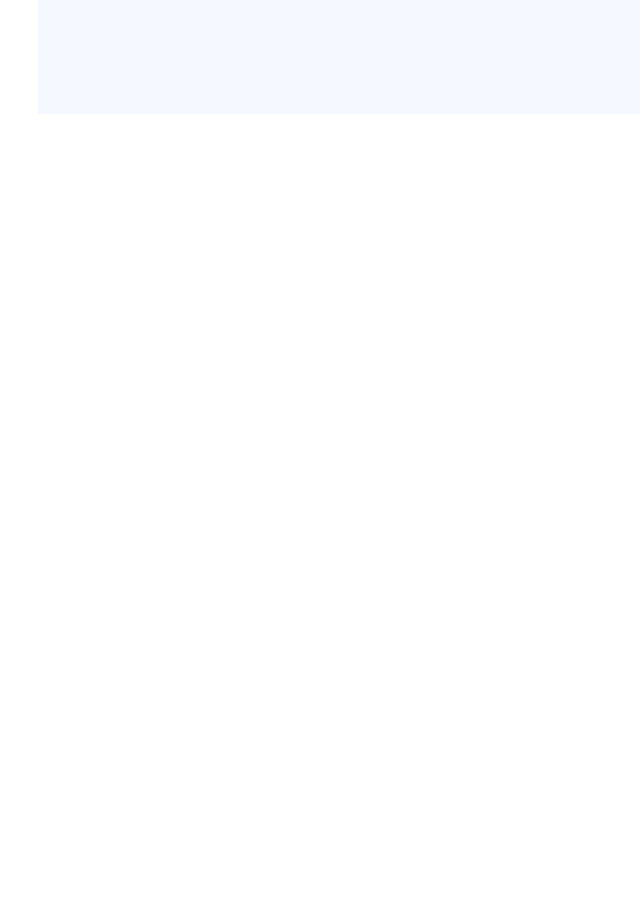
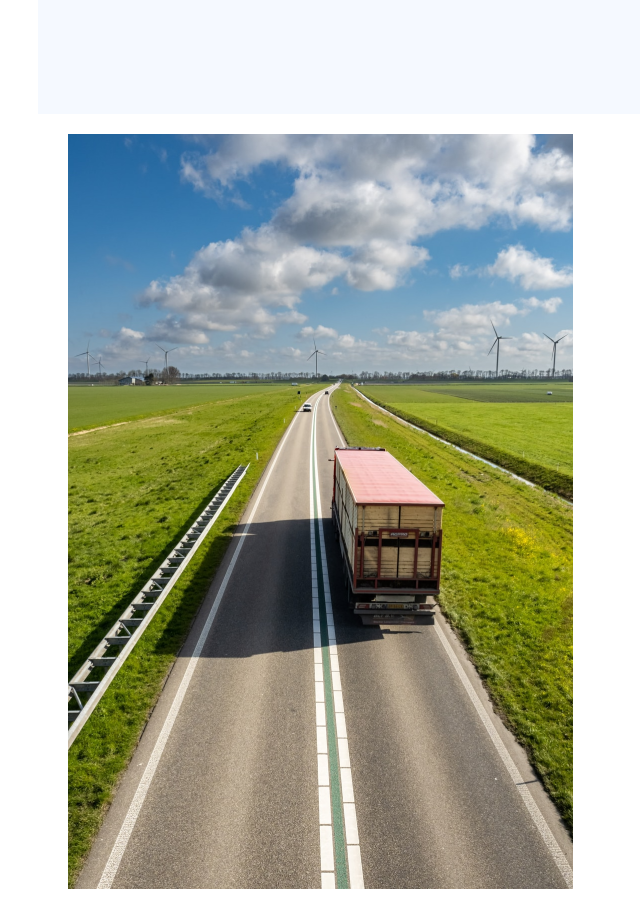
Before and after one commit to hakimov-dev/truck-service-landing, a Vue app: page / in a window 1280 px wide. Shown: the part 2340-3241 px from the top of the page, without its empty margins (60-700 px from the left). Before the commit the page ends 2474 px from the top, so only its background shows below. Built offline with nearby package versions, Linux system fonts and the light colour scheme; the HTML template or start-up script is replaced by a standard one.

Commit message:
Added image

```diff
--- a/src/components/Content/components/weWhatDo.vue
+++ b/src/components/Content/components/weWhatDo.vue
@@ -12,7 +12,9 @@
          <br><br>
           <a href="#contact" class="main-btn">Aloqaga chiqish <i class="fas fa-chevron-right"></i></a>
       </div>
-      <div class="content-2"></div>
+      <div class="content-2">
+          <img src="@/assets/img/content-2.png" alt="">
+      </div>
     </div>
 </template>
 
```
